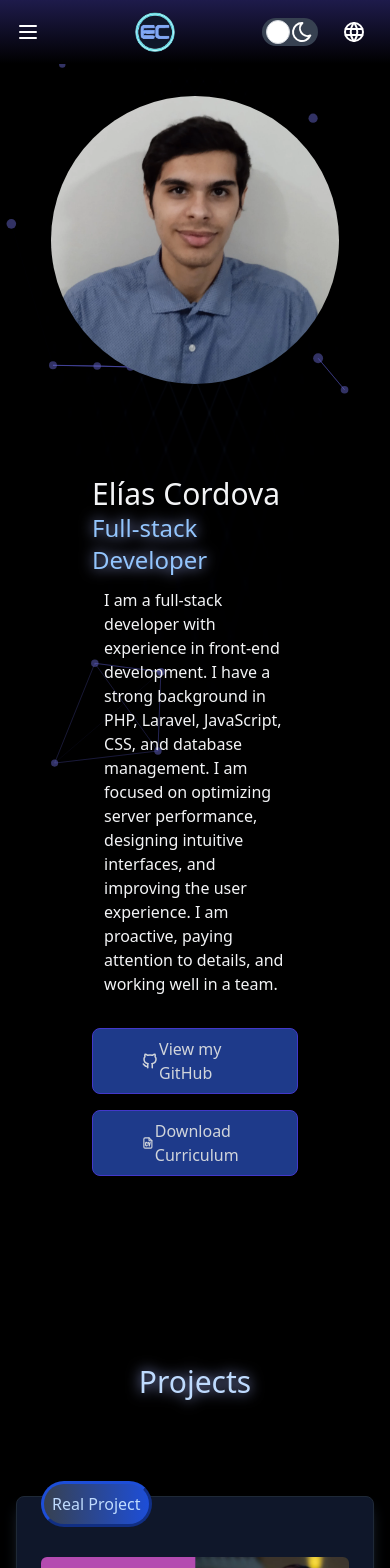
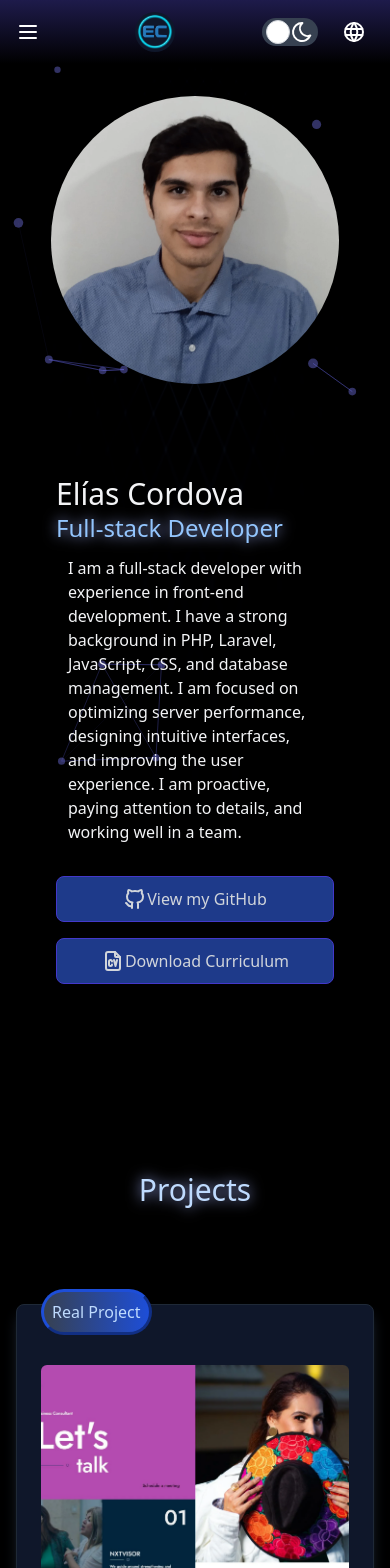
Before and after one commit to wayelias1/portafolio, a React (Vite) app: page / in a window 390 px wide. Shown: the top 1568 px of the page. Built offline with nearby package versions, Linux system fonts and the light colour scheme.

Commit message:
modificando diseño

```diff
--- a/src/App.jsx
+++ b/src/App.jsx
@@ -45,7 +45,8 @@ function App() {
         className="text-blue-800 dark:text-current"
       />
     ))
-    return (<ProyectCard
+    return (
+    <ProyectCard
       key={titulo}
       titulo={titulo}
       imagen={imagen}
@@ -98,15 +99,15 @@ function App() {
       <section id='SobreMi' className='flex min-h-screen justify-center items-center px-4 bg-white dark:bg-black overflow-hidden transition-colors duration-300'>
         <div className='relative justify-center py-24 flex items-center flex-col md:flex-row-reverse lg:w-4/5 md:w-5/6 w-full'>
           <img className='w-72 h-72 aspect-square object-cover rounded-fullMax' src="img/Elias.webp" alt="persona" loading="lazy" decoding="async" />
-          <div className='px-5 py-3 m-20'>
+          <div className='px-5 py-3 my-20 mx-5 sm:mx-20'>
             <h1 className='dark:text-gray-100 text-3xl transition-colors duration-300'>Elías Cordova</h1>
             <p className='dark:text-blue-300 text-blue-900 brillo text-2xl transition-colors duration-300'>Full-stack Developer</p>
             <p className='p-3 dark:text-gray-100 transition-colors duration-300'>
             {t('infoSobremi')}
             </p>
             <div className='flex flex-col gap-4 sm:flex-row justify-around pt-5'>
-              <ButtonMy link="https://github.com/wayelias1" descripcion={t('buttonGithub')}><IconBrandGithub /></ButtonMy>
-              <ButtonMy link={t('linkCurriculum')} descripcion={t('buttonCurriculum')}><IconFileCv /></ButtonMy>
+              <ButtonMy link="https://github.com/wayelias1" descripcion={t('buttonGithub')}><IconBrandGithub className="h-7 w-6" aria-hidden="true" /></ButtonMy>
+              <ButtonMy link={t('linkCurriculum')} descripcion={t('buttonCurriculum')}><IconFileCv className="h-7 w-6" aria-hidden="true" /></ButtonMy>
             </div>
           </div>
         </div>
@@ -117,10 +118,10 @@ function App() {
           {projectList}
         </div>
       </section>
-      <section id='Miexperiencia' className='flex h-screen justify-center py-6 my-4 flex-col items-center'>
+      <section id='Miexperiencia' className='flex h-full min-h-screen justify-center py-6 my-4 flex-col items-center'>
         <h4 className='text-blue-900 text-3xl dark:text-blue-200 brillo'>{t('miexperiencia')}</h4>
         <div className='w-full flex flex-col justify-evenly items-center relative md:flex-row'>
-          <div className='relative w-1/2'>
+          <div className='relative w-5/6 sm:w-1/2'>
             <p className='text-black dark:text-white'>
             {t('infoMiexperiencia')}
             </p>
--- a/src/components/ButtonMy.jsx
+++ b/src/components/ButtonMy.jsx
@@ -1,6 +1,6 @@
 export function ButtonMy({children, link, descripcion}) {
     return (
-        <a className="px-12 flex justify-center items-center border rounded-lg p-2 border-indigo-300 bg-blue-200 hover:bg-blue-400 dark:border-indigo-700 dark:bg-blue-900 dark:text-gray-300 dark:hover:bg-blue-700 transition hover:scale-105"
+        <a className="md:px-12 flex justify-center items-center text-center border rounded-lg p-2 border-indigo-300 bg-blue-200 hover:bg-blue-400 dark:border-indigo-700 dark:bg-blue-900 dark:text-gray-300 dark:hover:bg-blue-700 transition hover:scale-105"
             href={link}>
             {children}
             {descripcion}
--- a/src/components/ProyectCard.jsx
+++ b/src/components/ProyectCard.jsx
@@ -3,7 +3,7 @@ import { t } from "i18next";
 export function ProyectCard ({titulo, imagen, descripcion, children, link, boton, tipo}){
     let claseProyecto = tipo + ' absolute p-2 rounded-3xl border-blue-200 dark:border-blue-700 bg-gradient-to-r from-gray-200 to-blue-200 dark:from-gray-700 dark:to-blue-700';
     return (
-        <article className='flex flex-col relative h-full rounded-lg shadow-lg px-6 md:px-12 py-12 border bg-slate-100 border-gray-300 dark:bg-slate-900 dark:border-gray-800 dark:shadow-gray-800 dark:text-white transition hover:scale-105'>
+        <article className='flex flex-col relative h-full rounded-lg shadow-lg px-6 md:px-12 py-12 border bg-slate-100 border-gray-300 dark:bg-slate-900 dark:border-gray-800 dark:shadow-gray-800 dark:text-white transition md:hover:scale-105'>
           <div className={claseProyecto} ><p className="text-blue-700 dark:text-blue-200">Real Project</p></div>
           <div className='py-3 max-h-96'>
             <img className='w-full max-w-sm rounded-md h-56 object-cover' src={imagen} alt={'foto de ' + titulo} loading="lazy"decoding="async"/>
--- a/src/library/projects.js
+++ b/src/library/projects.js
@@ -46,7 +46,7 @@ export const projects = [
     ]
   },
   {
-    titulo: "Proyecto 3",
+    titulo: "E-commerce",
     imagen: "img/proyecto3.webp",
     link: "https://github.com/wayelias1/tecnodidactic",
     descripcion:
```
Also changed, not shown: public/img/E.webp.
